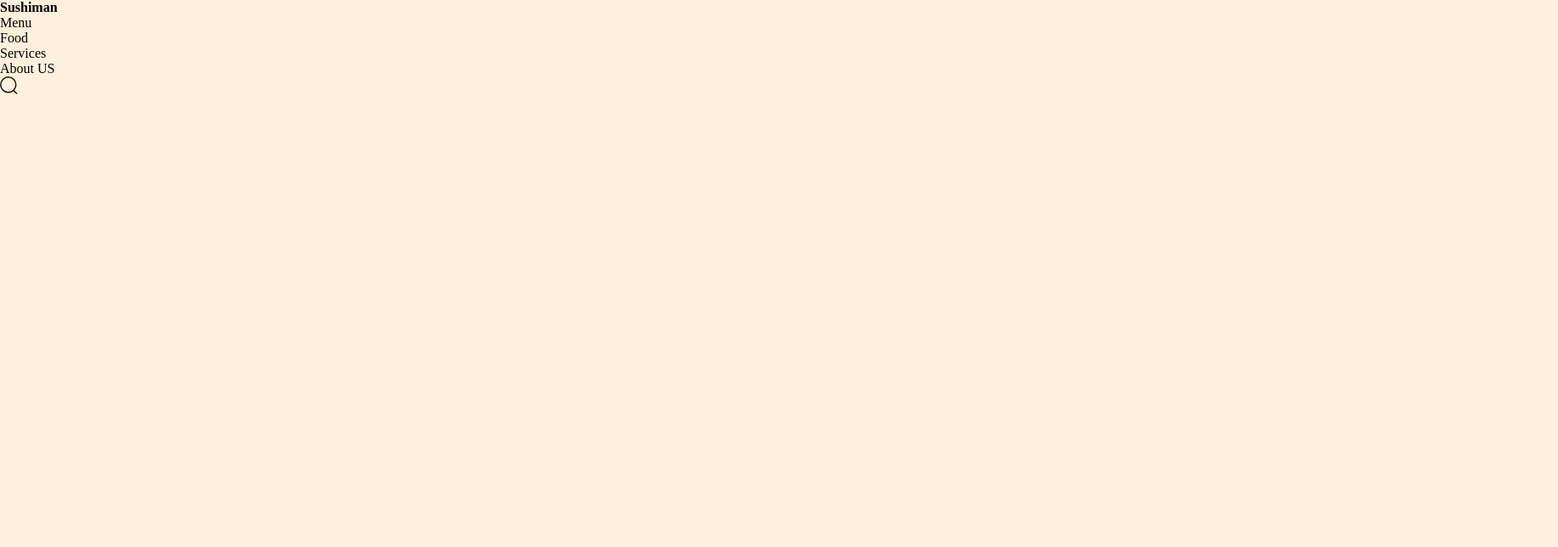
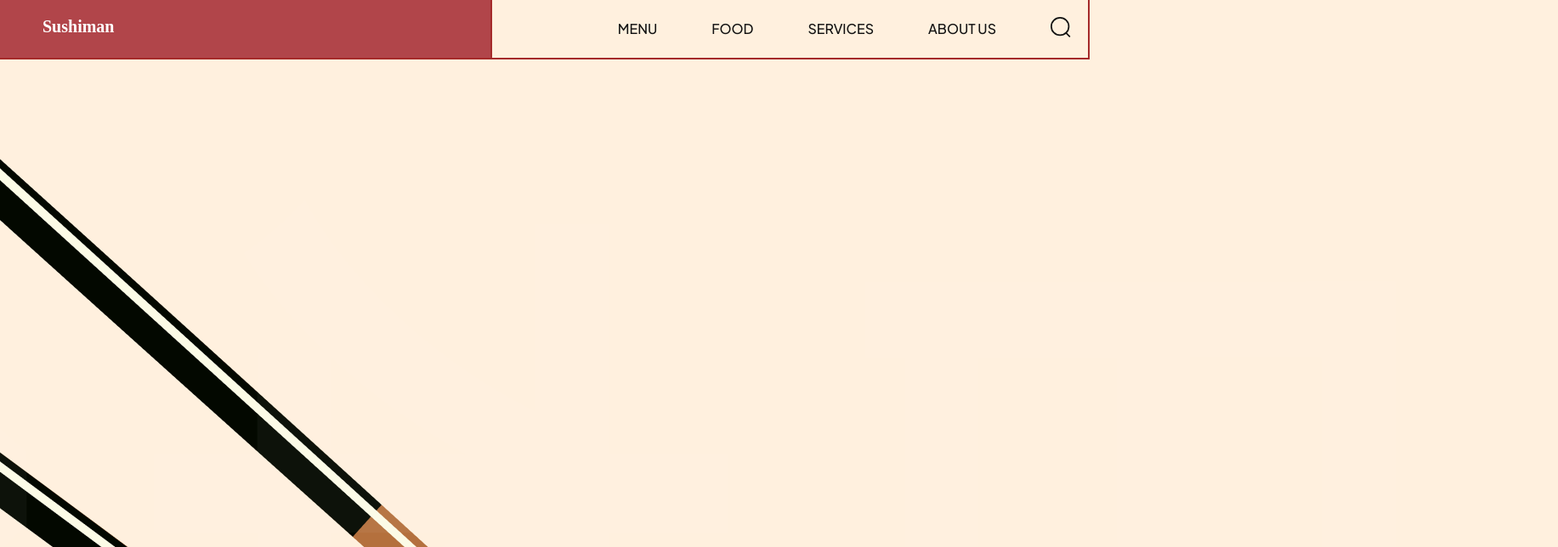
Before and after one commit to Iam-Donat/Projects-Repo, a website built with Vite: page index.html in a window 1280 px wide. Shown: the top 644 px of the page at 85% size, 1833 px wide, since content can reach past the window. Built offline with nearby package versions, Linux system fonts and the light colour scheme.

Commit message:
header style done

```diff
--- /dev/null
+++ b/css/components/header.css
@@ -0,0 +1,70 @@
+.header__nav {
+  display: flex;
+  overflow: hidden;
+
+  outline: 2px solid brown;
+}
+
+.header__logo {
+  flex: 1;
+  display: flex;
+
+  position: relative;
+  padding: 20px;
+
+  outline: 2px solid brown;
+}
+
+.header__logo-overlay {
+  position: absolute;
+  inset: 0;
+  width: 100%;
+
+  background-color: var(--primary-color);
+  z-index: 1;
+}
+
+.header__logo h4 {
+  padding-left: 30px;
+
+  color: #fff;
+  z-index: 99;
+
+  font-size: 20px;
+}
+
+.header__menu,
+.header__menu-mobile {
+  padding: 20px;
+
+  flex: 1.235;
+  display: flex;
+  justify-content: flex-end;
+  align-items: center;
+  gap: 64px;
+
+  list-style: none;
+}
+
+.header__menu li {
+  font-weight: 500;
+  font-size: 16px;
+  line-height: 20px;
+  text-transform: uppercase;
+  font-family: var(--plus-jakarta-sans);
+  color: var(--secondary-color);
+  cursor: pointer;
+}
+
+.header__menu li img {
+  width: 24px;
+  height: 24px;
+  object-fit: contain;
+}
+
+.header__menu-mobile {
+  display: none;
+  gap: 20px;
+
+  position: relative;
+}
--- a/css/style.css
+++ b/css/style.css
@@ -2,13 +2,13 @@
 @import url("https://fonts.googleapis.com/css2?family=Plus+Jakarta+Sans:wght@200;300;400;500;600;700;800&display=swap");
 
 /* other css file imports */
-/* @import url("sections/header.css");
-@import url("sections/hero.css");
-@import url("sections/about.css");
-@import url("sections/popular.css");
-@import url("sections/trending.css");
-@import url("sections/subscribe.css");
-@import url("sections/footer.css"); */
+@import url("components/header.css");
+/* @import url("sections/hero.css"); */
+/* @import url("sections/about.css"); */
+/* @import url("sections/popular.css"); */
+/* @import url("sections/trending.css"); */
+/* @import url("sections/subscribe.css"); */
+/* @import url("sections/footer.css"); */
 
 /* CSS variables for reusablity across all files (including above imported) */
 :root {
@@ -47,13 +47,14 @@ a {
 }
 
 
+
 /* .flex-center {
   display: flex;
   justify-content: center;
   align-items: center;
-} */
+}
 
-/* .flex-between {
+.flex-between {
   display: flex;
   justify-content: space-between;
   align-items: center;
--- a/index.html
+++ b/index.html
@@ -34,8 +34,23 @@
           <img src="assets/search.svg" alt="search icon">
         </li>
       </ul>
+
+      <ul class="header__menu-mobile">
+        <li>
+          <img src="assets/menu.svg" alt="">
+        </li>
+      </ul>
     </nav>
   </header>
+
+  <section class="hero">
+    <div class="hero-image">
+      <img src="./assets/sushi-1.png" alt="sushi" />
+      <h2>
+
+      </h2>
+    </div>
+  </section>
 
   <script src="/js/script.js"></script>
 </body>
```
